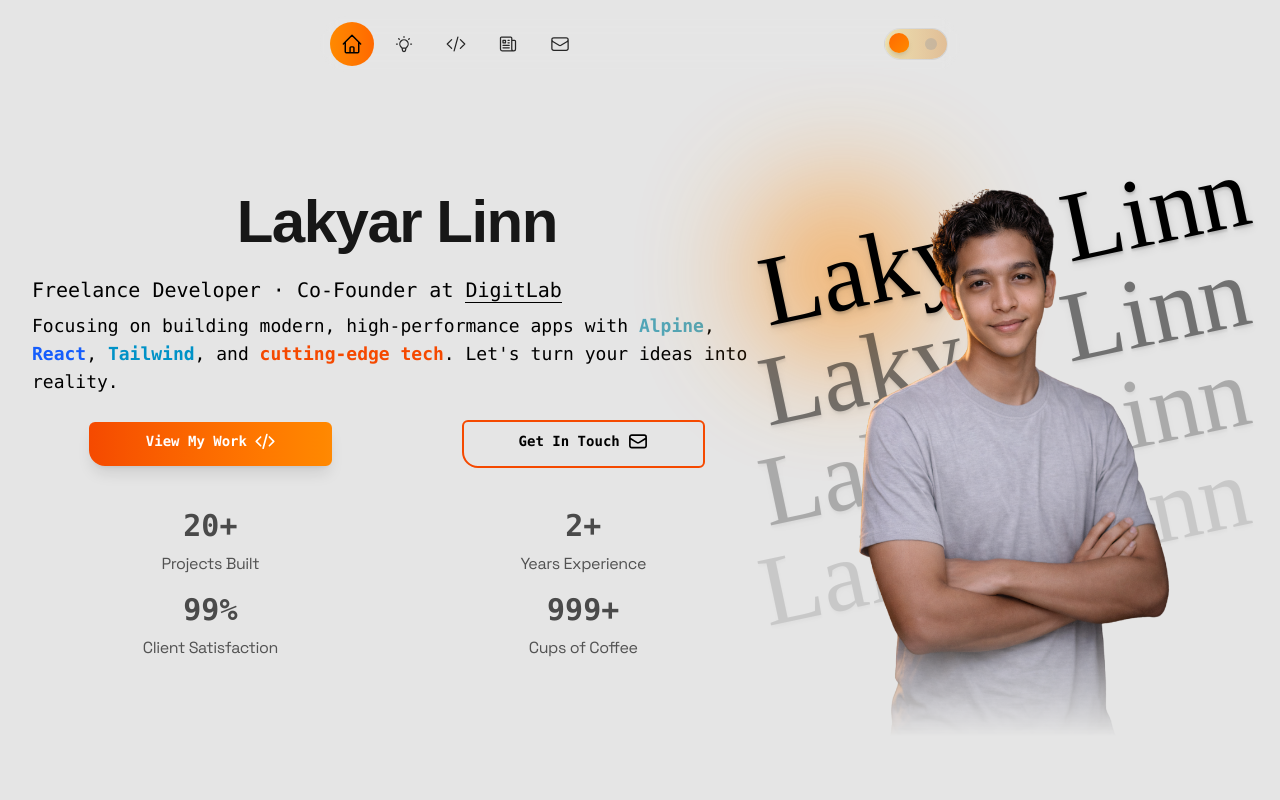
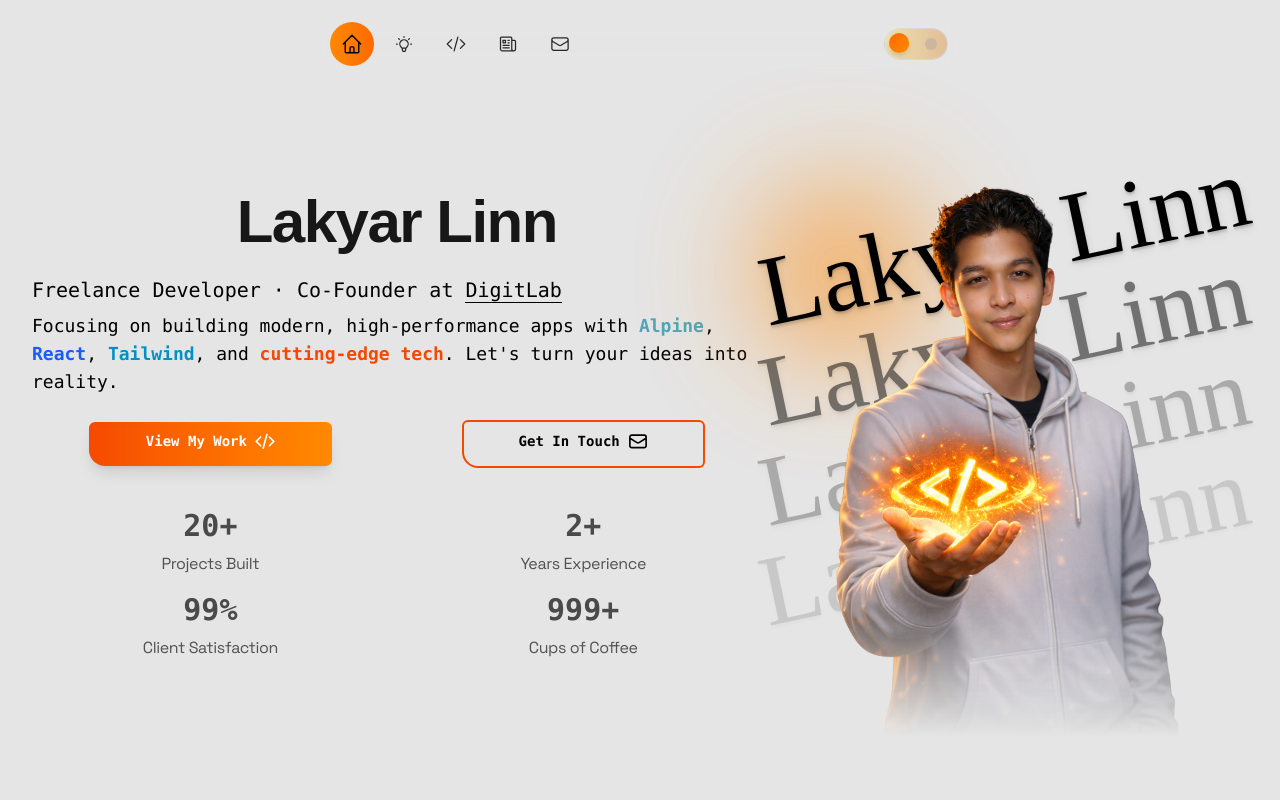
Before and after one commit to lakyar/Lakyar, a React (Vite) app: page / in a window 1280 px wide. Both pictures are taken after a click on the button 916 px from the left and 44 px from the top of the page. Shown: the top 800 px of the page. Built offline with nearby package versions, Linux system fonts and the light colour scheme; a web font is replaced by a local one.

Commit message:
change images

```diff
--- a/src/sections/Hero.jsx
+++ b/src/sections/Hero.jsx
@@ -356,9 +356,9 @@
                 className="h-full w-full"
                 style={{
                   maskImage:
-                    "linear-gradient(to bottom, black 0%, black 80%, transparent 100%)",
+                    "linear-gradient(to bottom, black 0%, black 75%, transparent 100%)",
                   WebkitMaskImage:
-                    "linear-gradient(to bottom, black 0%, black 80%, transparent 100%)",
+                    "linear-gradient(to bottom, black 0%, black 75%, transparent 100%)",
                 }}
               >
                 <img
```
Also changed, not shown: src/assets/images/heroLyD.png, src/assets/images/heroLyL.png.
